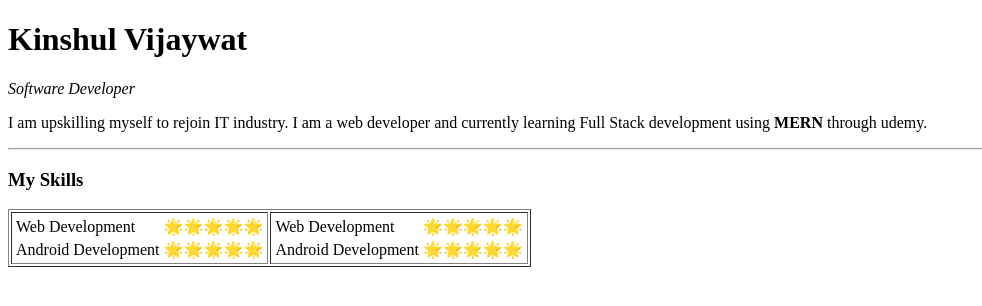
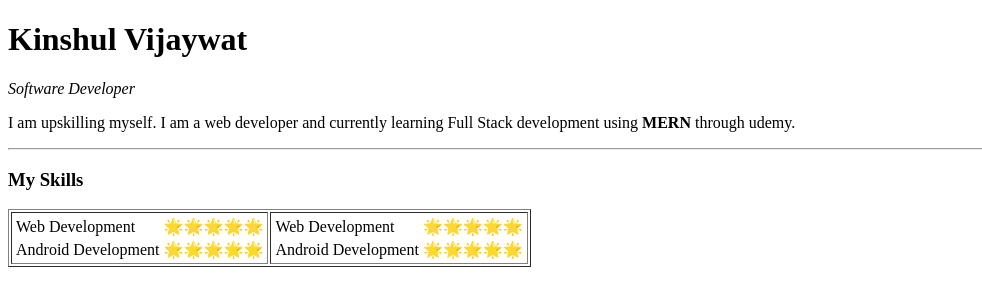
Before and after one commit to kinshul-vijaywat/html, a plain HTML site: page index.html in a window 1280 px wide. Shown: the whole page, without its empty margins (0-982 px from the left). Drawn offline with Linux system fonts and the light colour scheme.

Commit message:
Update index.html

```diff
--- a/index.html
+++ b/index.html
@@ -11,7 +11,7 @@
   <p>
     <em>Software Developer</em>
   </p>
-  <p>I am upskilling myself to rejoin IT industry. I am a web developer and currently learning Full Stack development using <strong>MERN</strong> through udemy.</p>
+  <p>I am upskilling myself. I am a web developer and currently learning Full Stack development using <strong>MERN</strong> through udemy.</p>
   <hr>
   <h3>My Skills</h3>
   <table border="1">
```
